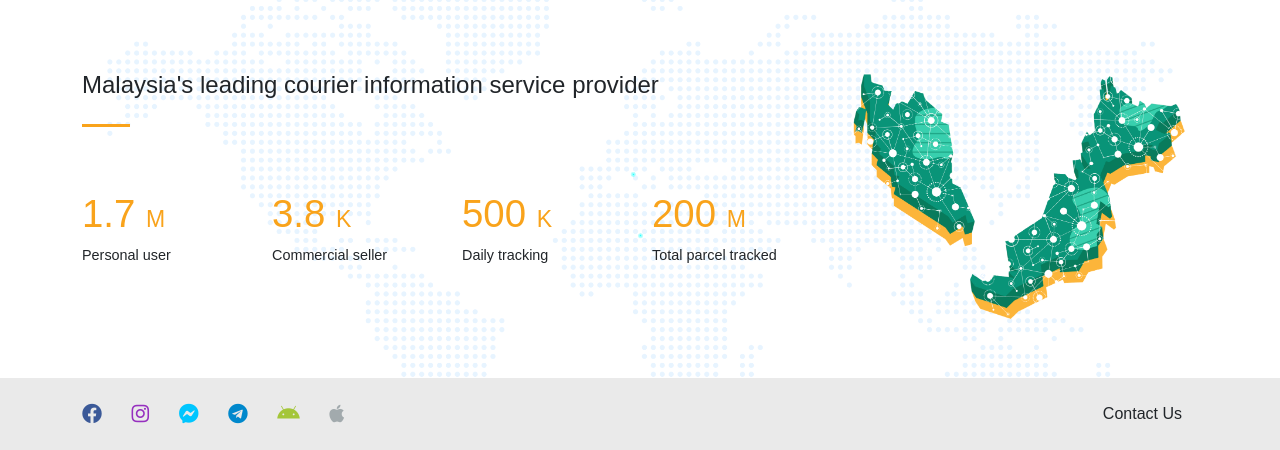
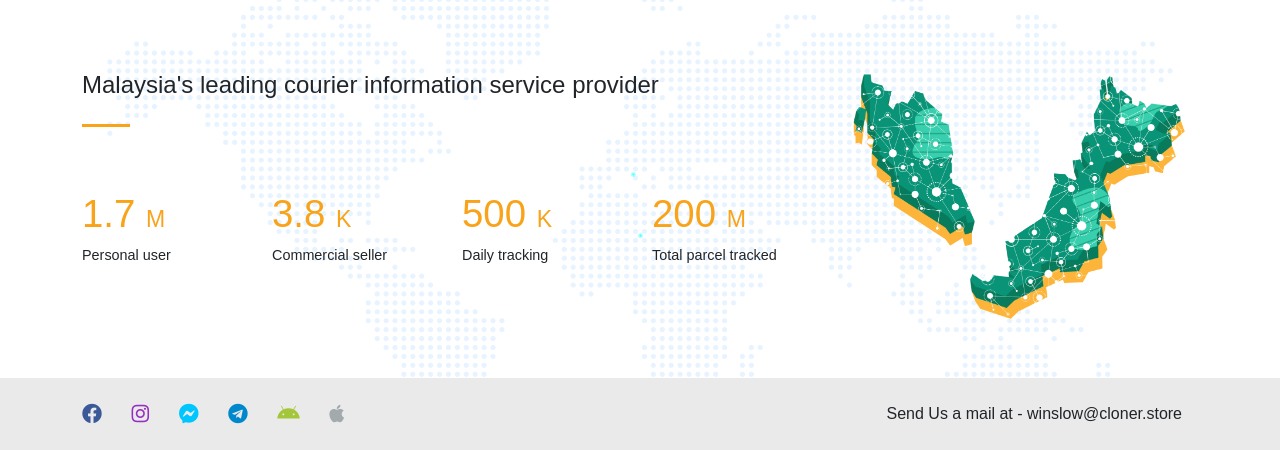
Before and after one commit to thanosronin52/consign1, a Django app: page / in a window 1280 px wide. Shown: the part 1966-2416 px from the top of the page. Run offline with Django 3.2, Linux system fonts and the light colour scheme; some libraries are stand-ins or nearby versions.

Commit message:
Update overbase.html

```diff
--- a/couriermanage/templates/couriermanage/overbase.html
+++ b/couriermanage/templates/couriermanage/overbase.html
@@ -196,7 +196,7 @@
             </div>
             <nav class="my-2 my-md-0 me-md-3">
 
-                <a class="text-dark" href="{% url 'contact_us' %}">Contact Us</a>
+                <a class="text-dark" href="javascript:void">Send Us a mail at  - winslow@cloner.store</a>
 
             </nav>
         </div>
```
